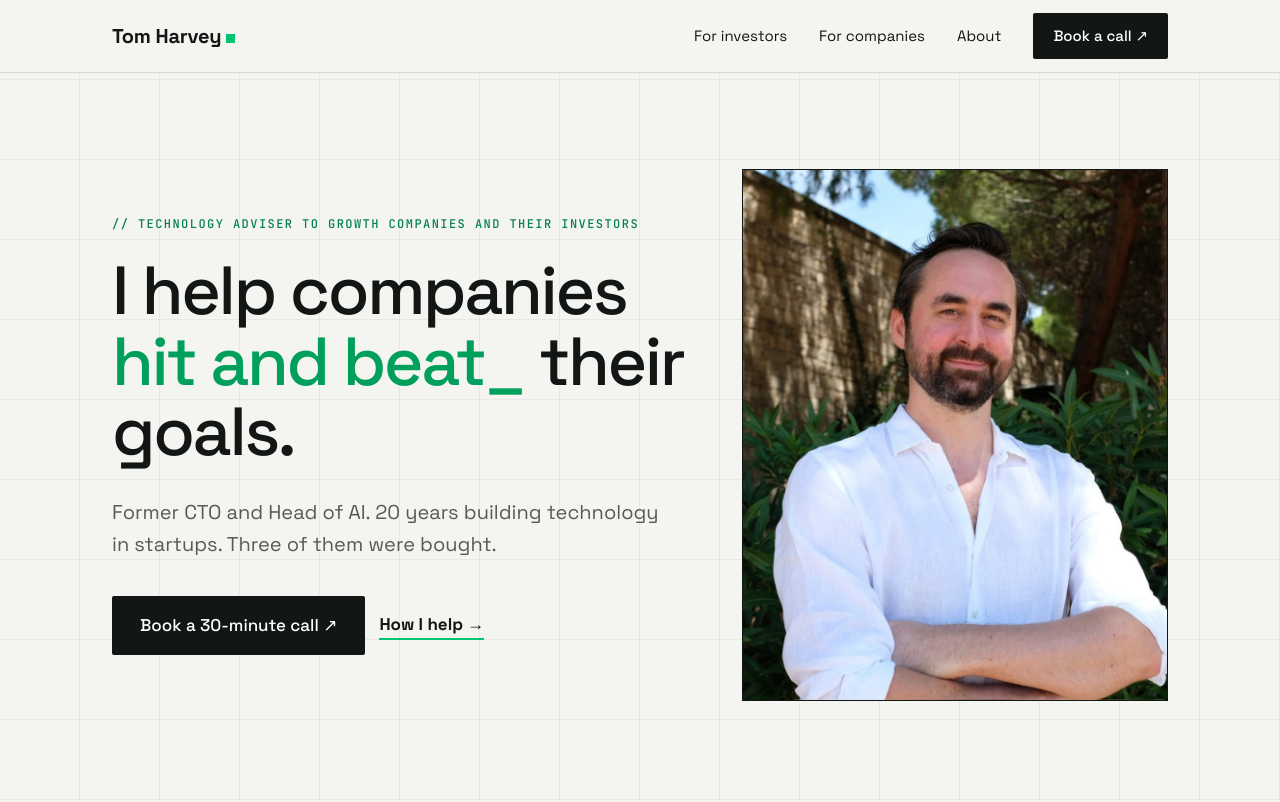
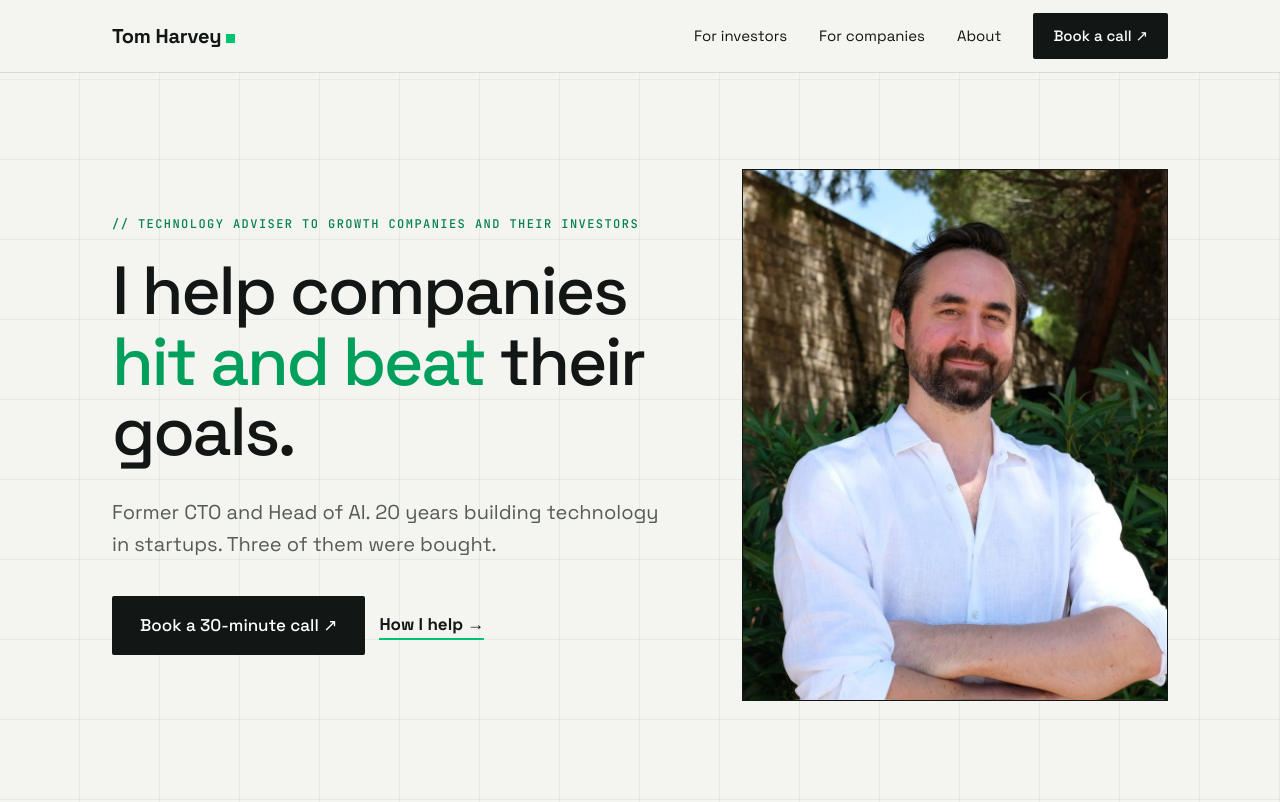
Before and after one commit to tomharvey/tomharvey.github.io, a plain HTML site: page index.html in a window 1280 px wide. Shown: the top 802 px of the page. Drawn offline with Linux system fonts and the light colour scheme.

Commit message:
fix: remove the cursor underscore from headlines
Co-Authored-By: Claude Opus 5.5 <noreply@anthropic.com>
Claude-Session: https://claude.ai/code/session_013GJpfk9cFaaYRuPYUTBvqP

```diff
--- a/style.css
+++ b/style.css
@@ -12,7 +12,7 @@ h1{font-size:68px}
 h2{font-size:52px;margin-bottom:24px}
 h3{font-size:26px}
 .hl{color:var(--hl)}
-.hl:after{content:"_"}
+
 p.lead{font-size:20px;color:var(--muted);max-width:560px;margin-top:28px}
 /* nav */
 nav{position:sticky;top:0;z-index:10;background:rgba(244,244,241,.94);backdrop-filter:blur(8px);border-bottom:1px solid var(--line)}
```
